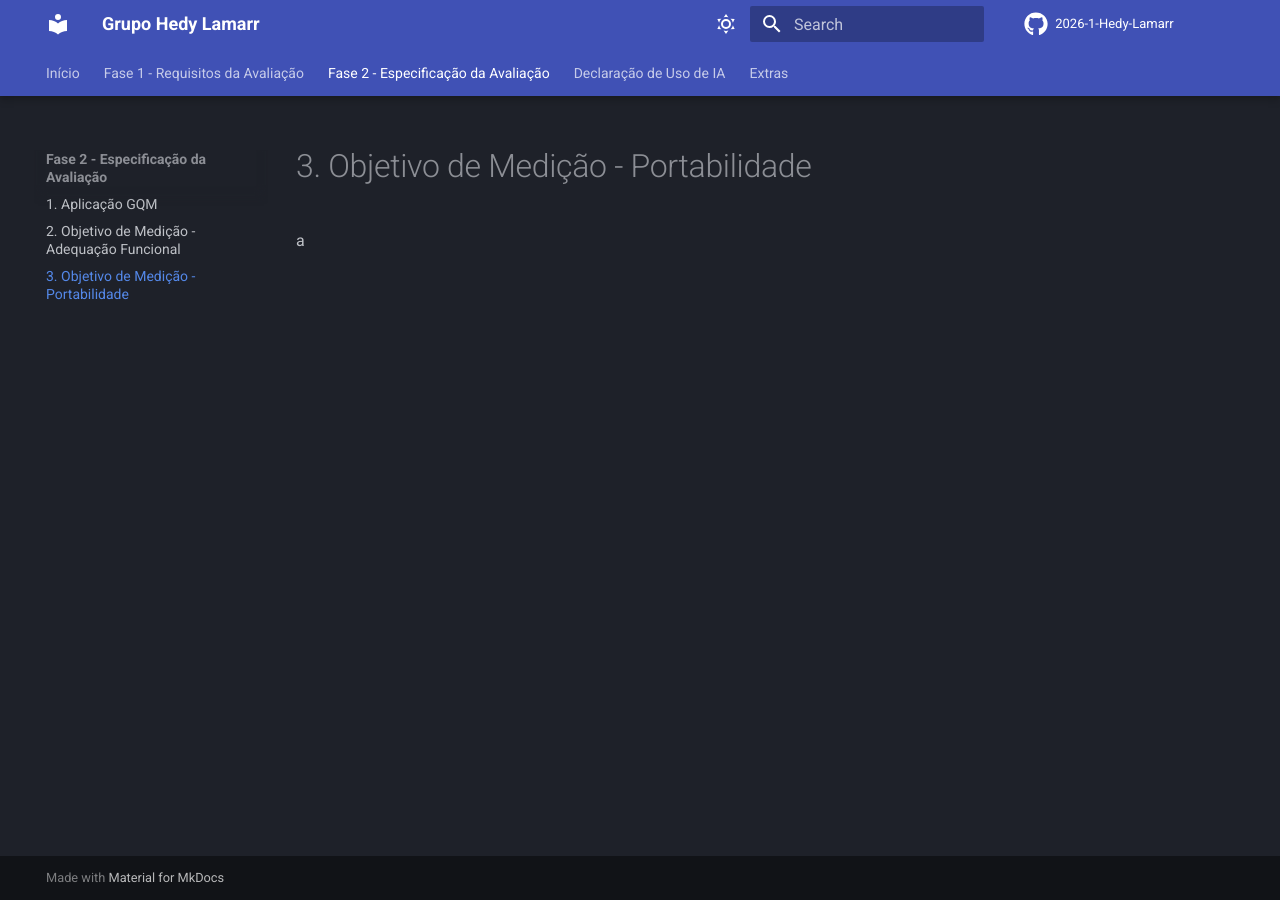
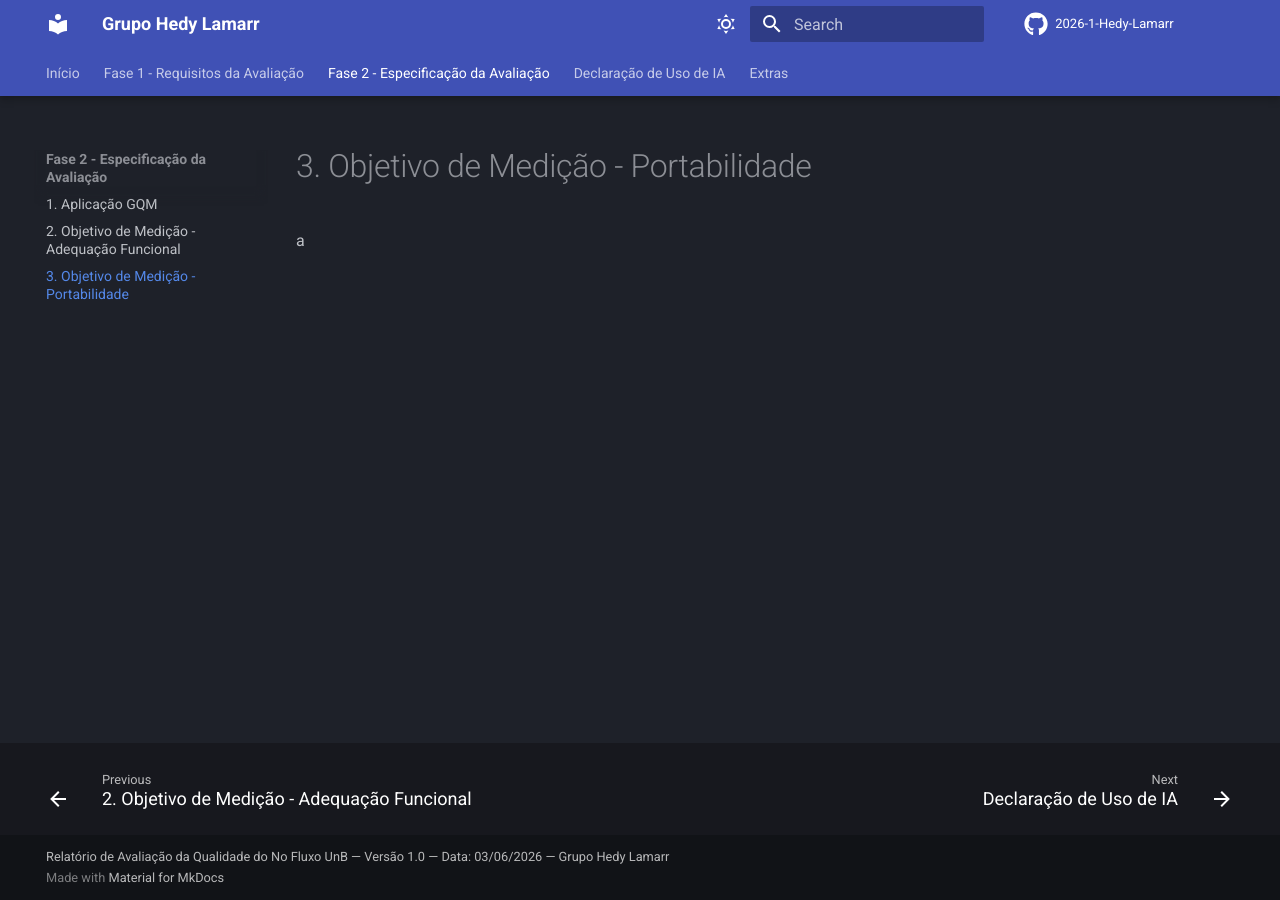
Before and after one commit to FCTE-Qualidade-de-Software-1/2026-1_T01_HEDY_LAMAR, an MkDocs documentation site: the page built from docs/fase2/02_obj_portabilidade.md, in a window 1280 px wide. Built offline with MkDocs 1.6.1 and Material for MkDocs 9.7.7, drawn with Linux system fonts in a browser that asks for light colours; comment, search, counter and statistics services are not loaded.

Commit message:
docs: add footer navigation and update copyright information in mkdocs configuration

```diff
--- a/mkdocs.yml
+++ b/mkdocs.yml
@@ -30,7 +30,9 @@ theme:
     - navigation.tabs.sticky
     - navigation.tabs
     - navigation.sections
+    - navigation.footer
     - content.code.copy
+copyright: "Relatório de Avaliação da Qualidade do No Fluxo UnB — Versão 1.0 — Data: 03/06/2026 — Grupo Hedy Lamarr"
 nav:
   - Início: index.md
   - Fase 1 - Requisitos da Avaliação:
```
